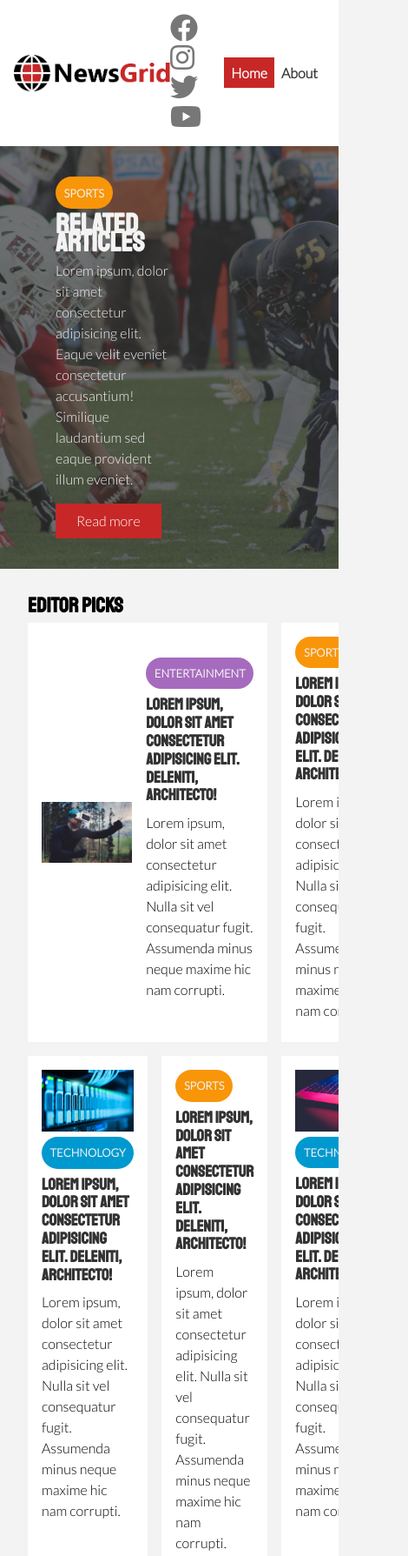
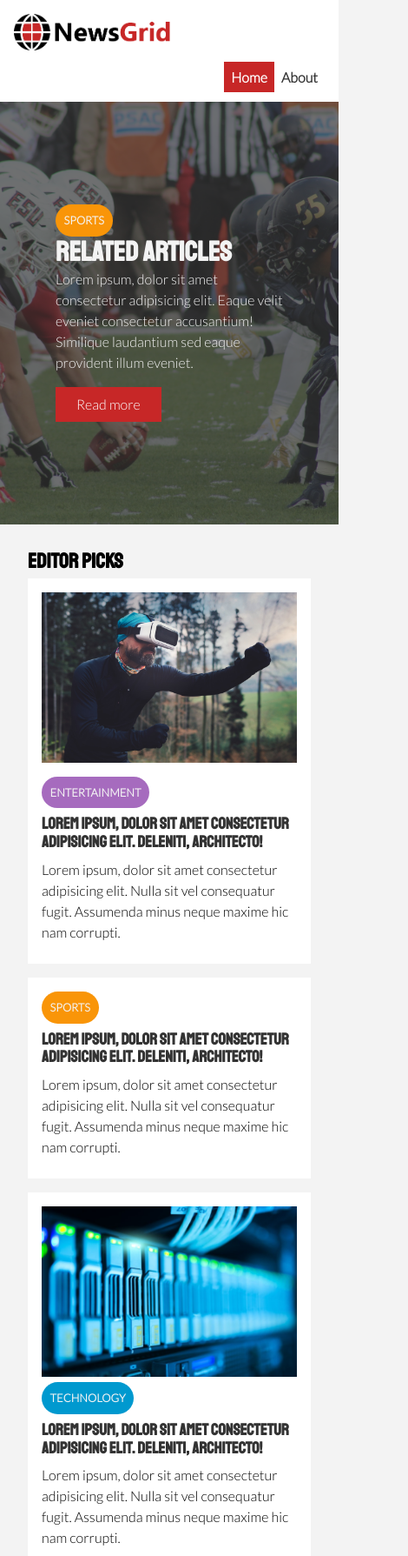
Before and after one commit to zayeem19/NewsGrid-Website, a plain HTML site: page index.html in a window 390 px wide. Shown: the top 1789 px of the page at 87% size, 470 px wide, since content can reach past the window. Drawn offline with Linux system fonts and the light colour scheme.

Commit message:
Added responsiveness in mobile.css for small devices

```diff
--- a/index.html
+++ b/index.html
@@ -117,7 +117,7 @@
     </section>
 
     <!-- Footer -->
-    <footer id="main-footer" class="py-2">
+    <footer id="main-footer">
         <div class="footer-container">
             <div>
                 <img src="./image_resources/logo_light.png" alt="">
--- a/stylesheet/mobile.css
+++ b/stylesheet/mobile.css
@@ -0,0 +1,44 @@
+/* Navigation */
+#main-nav .social {
+    display: none;
+}
+
+#main-nav .container {
+    grid-template-columns: 1fr;
+    grid-gap: 1.2rem;
+}
+
+#main-nav ul,
+#main-nav .logo {
+    justify-content: center;
+}
+
+/* Home article */
+#home-article .article-container {
+    grid-template-columns: repeat(2, 1fr);
+}
+
+#home-article .article-container >*:first-child,
+#home-article .article-container >*:last-child {
+    grid-template-columns: 1fr;
+    grid-column: 1;
+}
+
+/* Smaller Screen */
+@media(max-width: 600px) {
+    /* Stack in single column */
+    #showcase .showcase-container,
+    #home-article .article-container,
+    #main-footer .footer-container {
+        grid-template-columns: 1fr;
+    }
+
+    #main-footer .footer-container >*:last-child {
+        grid-column: 1;
+    }
+
+    .page-container {
+        grid-template-columns: 1fr;
+        text-align: center;
+    }
+}
--- a/stylesheet/style.css
+++ b/stylesheet/style.css
@@ -208,6 +208,7 @@ p {
    display: grid;
    grid-template-columns: repeat(4, 1fr);
    grid-gap: 1.5rem;
+   padding: 2rem;
  }
 
  #main-footer .footer-container > *:last-child {
```
